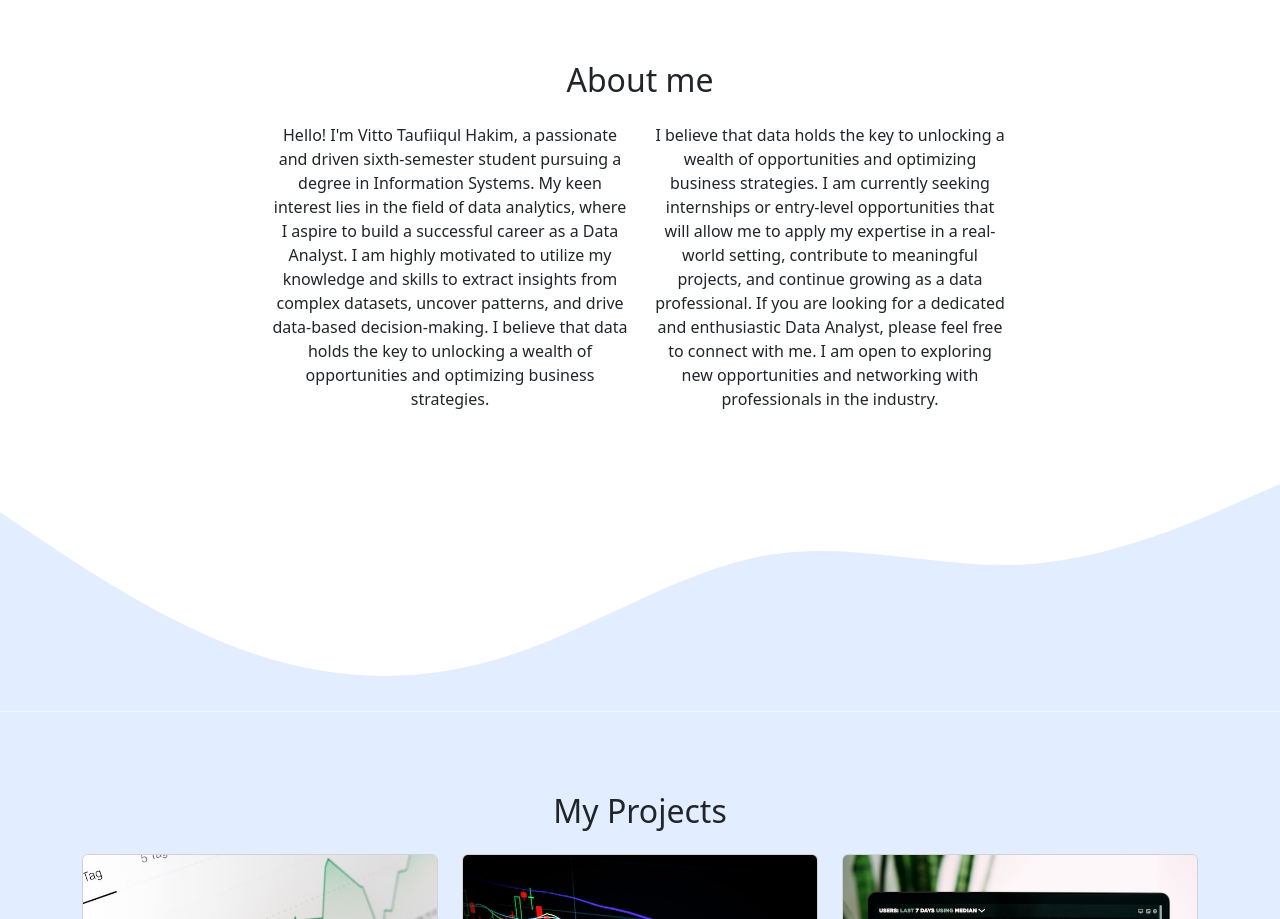
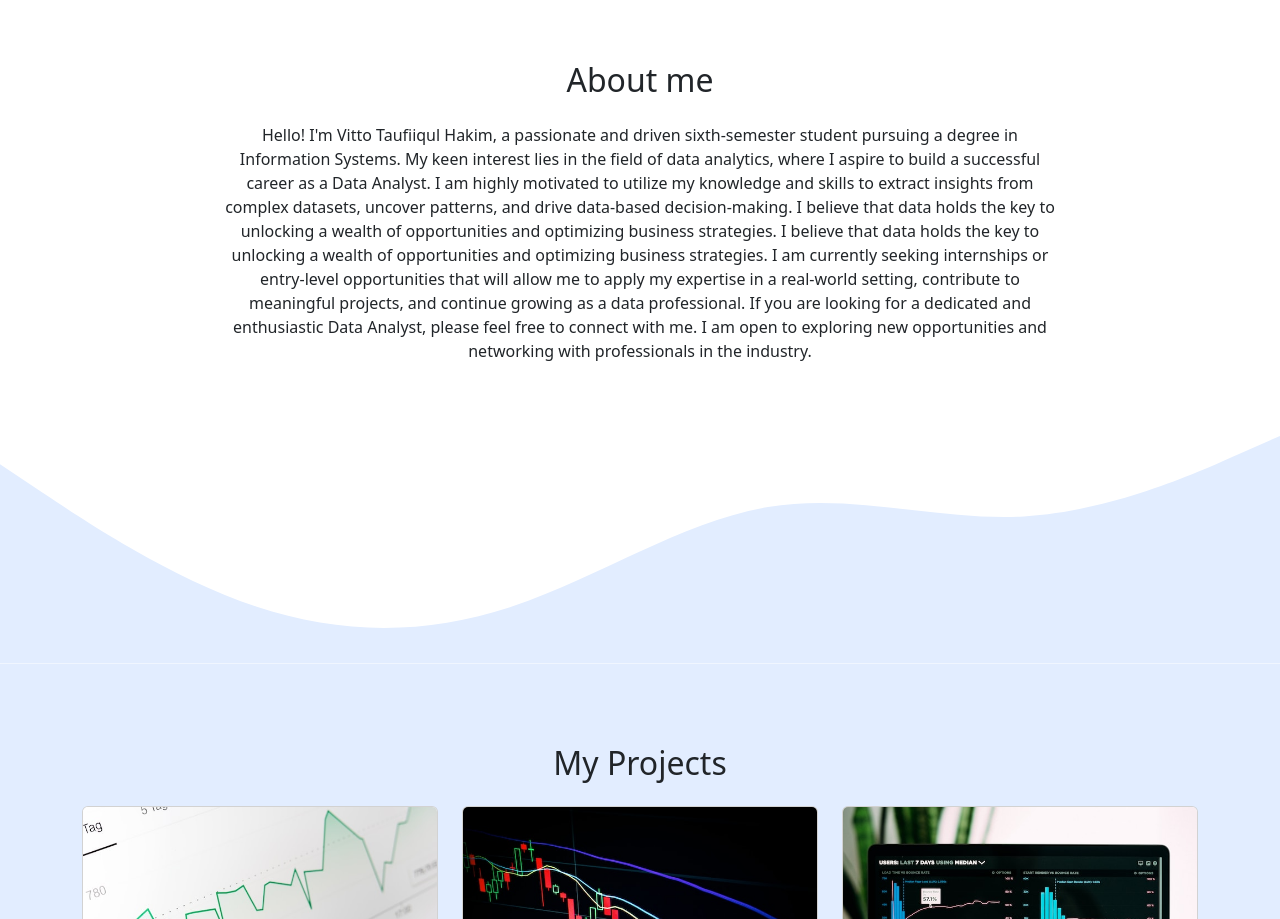
Before and after one commit to vittotaufiiqul/vittotaufiiqul.github.io, a plain HTML site: page index.html in a window 1280 px wide. Shown: the part 720-1639 px from the top of the page. Drawn offline with nearby package versions, Linux system fonts and the light colour scheme.

Commit message:
Mengubah About Me

```diff
--- a/index.html
+++ b/index.html
@@ -5,11 +5,12 @@
     <meta name="viewport" content="width=device-width, initial-scale=1" />
     <title>My Portofolio | Vitto Taufiiqul Hakim</title>
     <!-- bootstrap css -->
-    <link href="bootstrap/css/bootstrap.css" rel="stylesheet" />
+    <link href="https://cdn.jsdelivr.net/npm/bootstrap@5.3.2/dist/css/bootstrap.min.css" rel="stylesheet" integrity="sha384-T3c6CoIi6uLrA9TneNEoa7RxnatzjcDSCmG1MXxSR1GAsXEV/Dwwykc2MPK8M2HN" crossorigin="anonymous" />
     <!-- my css -->
     <link rel="stylesheet" href="style.css" />
   </head>
   <body id="home">
+    <script src="https://cdn.jsdelivr.net/npm/bootstrap@5.3.2/dist/js/bootstrap.bundle.min.js" integrity="sha384-C6RzsynM9kWDrMNeT87bh95OGNyZPhcTNXj1NW7RuBCsyN/o0jlpcV8Qyq46cDfL" crossorigin="anonymous"></script>
     <!-- navbar -->
     <nav class="navbar navbar-expand-lg navbar-dark shadow-sm fixed-top" style="background-color: #6499e9">
       <div class="container">
@@ -61,18 +62,13 @@
           </div>
         </div>
         <div class="row justify-content-center fs-6 text-center">
-          <div class="col-4">
+          <div class="col-9">
             <p>
               Hello! I'm Vitto Taufiiqul Hakim, a passionate and driven sixth-semester student pursuing a degree in Information Systems. My keen interest lies in the field of data analytics, where I aspire to build a successful career as a
               Data Analyst. I am highly motivated to utilize my knowledge and skills to extract insights from complex datasets, uncover patterns, and drive data-based decision-making. I believe that data holds the key to unlocking a wealth
-              of opportunities and optimizing business strategies.
-            </p>
-          </div>
-          <div class="col-4">
-            <p>
-              I believe that data holds the key to unlocking a wealth of opportunities and optimizing business strategies. I am currently seeking internships or entry-level opportunities that will allow me to apply my expertise in a
-              real-world setting, contribute to meaningful projects, and continue growing as a data professional. If you are looking for a dedicated and enthusiastic Data Analyst, please feel free to connect with me. I am open to exploring
-              new opportunities and networking with professionals in the industry.
+              of opportunities and optimizing business strategies. I believe that data holds the key to unlocking a wealth of opportunities and optimizing business strategies. I am currently seeking internships or entry-level opportunities
+              that will allow me to apply my expertise in a real-world setting, contribute to meaningful projects, and continue growing as a data professional. If you are looking for a dedicated and enthusiastic Data Analyst, please feel
+              free to connect with me. I am open to exploring new opportunities and networking with professionals in the industry.
             </p>
           </div>
         </div>
```
